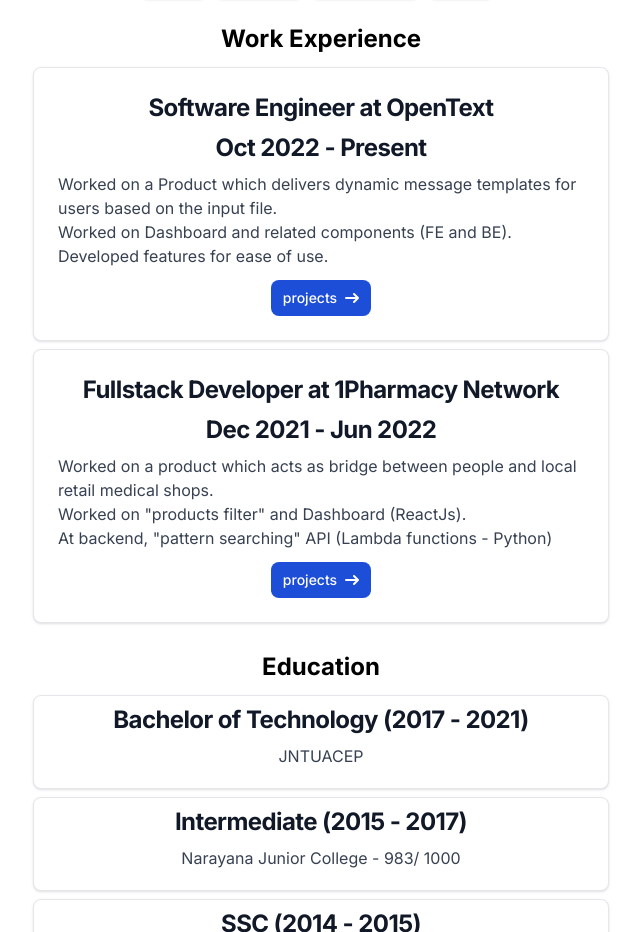
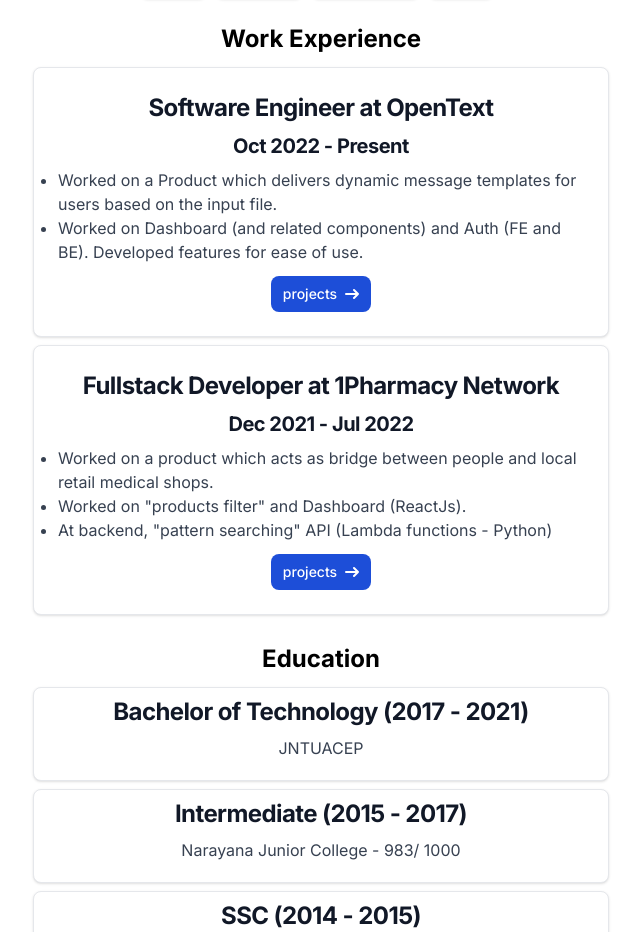
Before and after one commit to rohitbrk/portfolio, a Next.js app: page / in a window 1280 px wide. Shown: the part 1187-2119 px from the top of the page, without its empty margins (319-959 px from the left). Built offline with nearby package versions, Linux system fonts and the light colour scheme.

Commit message:
set blogs for small devices

```diff
--- a/src/app/blog/[slug]/page.tsx
+++ b/src/app/blog/[slug]/page.tsx
@@ -6,13 +6,22 @@
 
 const Page = ({ params }: Props) => {
   let ComponentToRender;
-  if (params.slug === "ReactJs") ComponentToRender = ReactJs;
-  if (params.slug === "NodeJs") ComponentToRender = NodeJs;
+  // workaround for now
+  switch (params.slug) {
+    case "ReactJs":
+      ComponentToRender = ReactJs;
+      break;
+    case "NodeJs":
+      ComponentToRender = NodeJs;
+      break;
+  }
 
   return (
-    <article className="prose prose-sm md:prose-base lg:prose-lg prose-slate dark:prose-invert mx-auto">
-      <ComponentToRender />
-    </article>
+    <div className="mx-6">
+      <article className="prose prose-sm md:prose-base lg:prose-lg prose-slate dark:prose-invert mx-auto">
+        <ComponentToRender />
+      </article>
+    </div>
   );
 };
 
--- a/src/components/WorkExperience.tsx
+++ b/src/components/WorkExperience.tsx
@@ -7,7 +7,7 @@
     company: "OpenText",
     points: [
       "Worked on a Product which delivers dynamic message templates for users based on the input file.",
-      "Worked on Dashboard and related components (FE and BE). Developed features for ease of use.",
+      "Worked on Dashboard (and related components) and Auth (FE and BE). Developed features for ease of use.",
     ],
     period: "Oct 2022 - Present",
   },
@@ -20,7 +20,7 @@
       'Worked on "products filter" and Dashboard (ReactJs).',
       'At backend, "pattern searching" API (Lambda functions - Python)',
     ],
-    period: "Dec 2021 - Jun 2022",
+    period: "Dec 2021 - Jul 2022",
   },
 ];
 
@@ -36,12 +36,14 @@
           <h5 className="mb-2 text-2xl font-bold tracking-tight text-gray-900 dark:text-white">
             {`${item.role} at ${item.company}`}
           </h5>
-          <h3 className="mb-2 text-2xl font-bold tracking-tight text-gray-900 dark:text-white">
+          <h3 className="mb-2 text-xl font-bold tracking-tight text-gray-900 dark:text-white">
             {item.period}
           </h3>
           <ul className="text-left mb-3 font-normal text-gray-700 dark:text-gray-400">
             {item.points.map((nestedItem) => (
-              <li key={nestedItem}>{nestedItem}</li>
+              <li key={nestedItem} className="list-disc">
+                {nestedItem}
+              </li>
             ))}
           </ul>
           <Link
```
